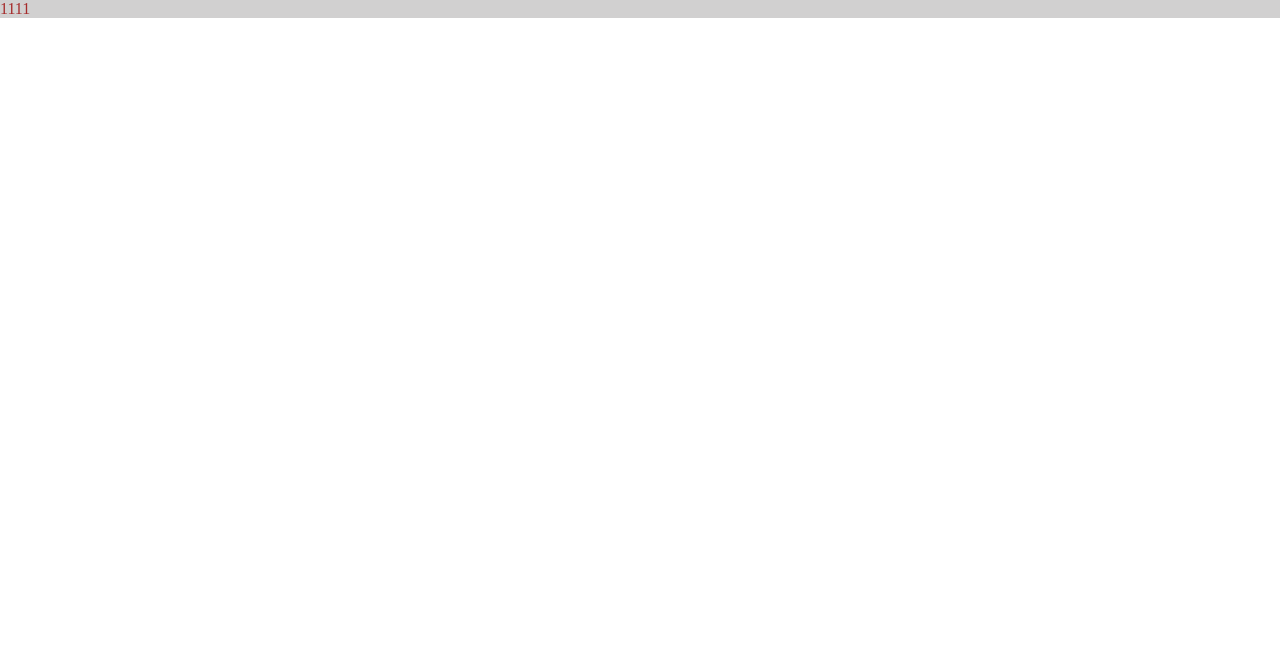
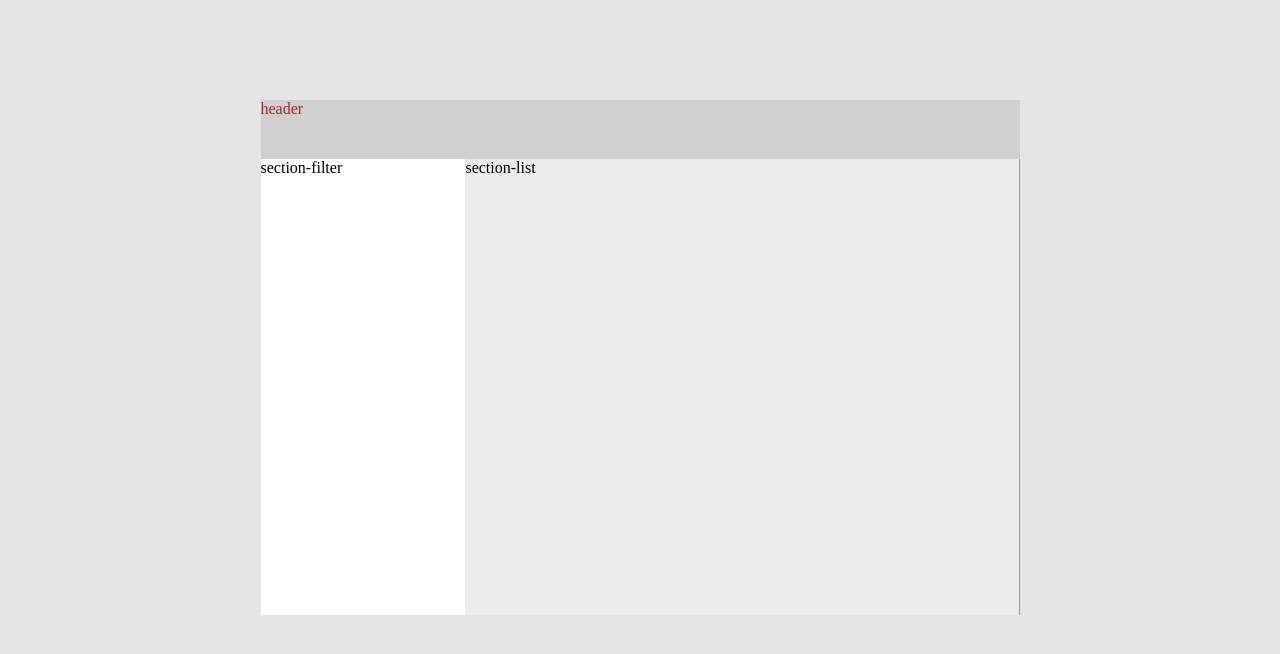
Before and after one commit to VladimirBvt/todoo-list, a React (Create React App) app: page / in a window 1280 px wide. Shown: the top 654 px of the page. Built offline with nearby package versions, Linux system fonts and the light colour scheme.

Commit message:
Создает основные блоки.

```diff
--- a/src/components/App.css
+++ b/src/components/App.css
@@ -327,3 +327,15 @@ html {
     outline: none; }
 
 /*---------------------------------*/
+
+body {
+    background: #E5E5E5;
+}
+
+.wrapper {
+    width: 759px;
+    height: 456px;
+    margin: 0 auto;
+    margin-top: 100px;
+    background: yellow;
+}
--- a/src/components/App.tsx
+++ b/src/components/App.tsx
@@ -1,10 +1,13 @@
 import {FC} from 'react';
 import {Header} from './header/header';
-//import {Todo} from '../types/data';
 import './App.css';
+import {Main} from './main/main';
 
 export const App: FC = () => {
     return <>
-        <Header/>
+        <div className='wrapper'>
+            <Header/>
+            <Main/>
+        </div>
     </>
 }
--- a/src/components/header/header.css
+++ b/src/components/header/header.css
@@ -1,4 +1,5 @@
 .header {
+    height: 59px;
     background: #D1D0D0;
     color: brown;
 }
--- a/src/components/header/header.tsx
+++ b/src/components/header/header.tsx
@@ -2,6 +2,6 @@ import './header.css'
 
 export const Header = () => {
     return <header className='header'>
-        1111
+        header
     </header>
 }
--- /dev/null
+++ b/src/components/main/main.css
@@ -0,0 +1,5 @@
+.main {
+    display: flex;
+    height: 100%;
+    background: rosybrown;
+}
--- /dev/null
+++ b/src/components/main/main.tsx
@@ -0,0 +1,11 @@
+import './main.css';
+import {SectionFilter} from '../section-filter/section-filter';
+import {FC} from 'react';
+import {SectionList} from '../section-list/section-list';
+
+export const Main:FC = () => {
+    return <main className='main'>
+        <SectionFilter/>
+        <SectionList/>
+    </main>
+}
--- /dev/null
+++ b/src/components/section-filter/section-filter.css
@@ -0,0 +1,4 @@
+.section-filter {
+    width: 27%;
+    background: #FFFFFF;
+}
--- /dev/null
+++ b/src/components/section-filter/section-filter.tsx
@@ -0,0 +1,8 @@
+import './section-filter.css';
+import {FC} from 'react';
+
+export const SectionFilter:FC = () => {
+    return <section className='section-filter'>
+        section-filter
+    </section>
+}
--- /dev/null
+++ b/src/components/section-list/section-list.css
@@ -0,0 +1,4 @@
+.section-list {
+    width: 73%;
+    background: #ECECEC;
+}
--- /dev/null
+++ b/src/components/section-list/section-list.tsx
@@ -0,0 +1,8 @@
+import './section-list.css';
+import {FC} from 'react';
+
+export const SectionList:FC = () => {
+    return <section className='section-list'>
+        section-list
+    </section>
+}
```
